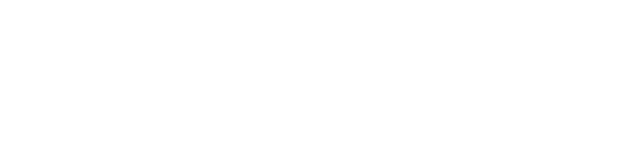
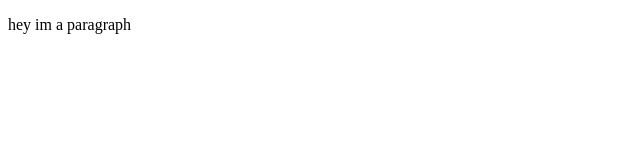
Before and after one commit to joelLloydV/git-demo, a plain HTML site: page index.html in a window 1280 px wide. Shown: the whole page, without its empty margins (0-640 px from the left). Drawn offline with Linux system fonts and the light colour scheme.

Commit message:
modified two files

```diff
--- a/index.html
+++ b/index.html
@@ -4,6 +4,6 @@
         <title>testing website</title>
     </head>
     <body>
-
+        <p>hey im a paragraph</p>
     </body>
 </html>
```
Also changed, not shown: 1 other file.
